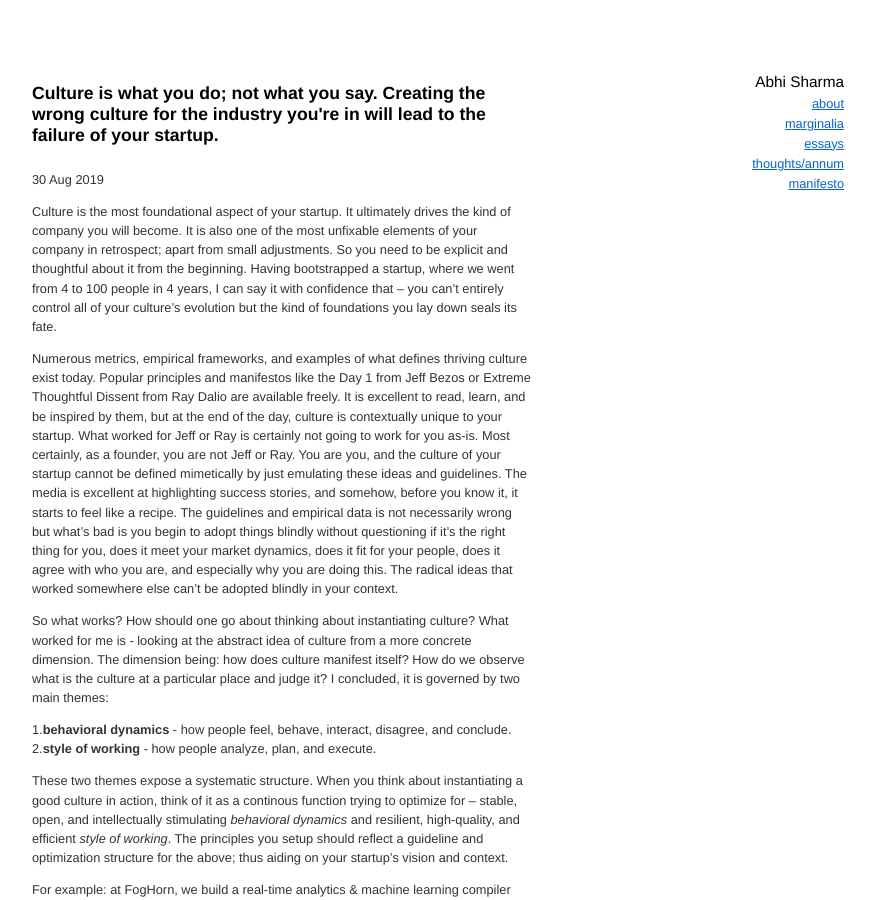
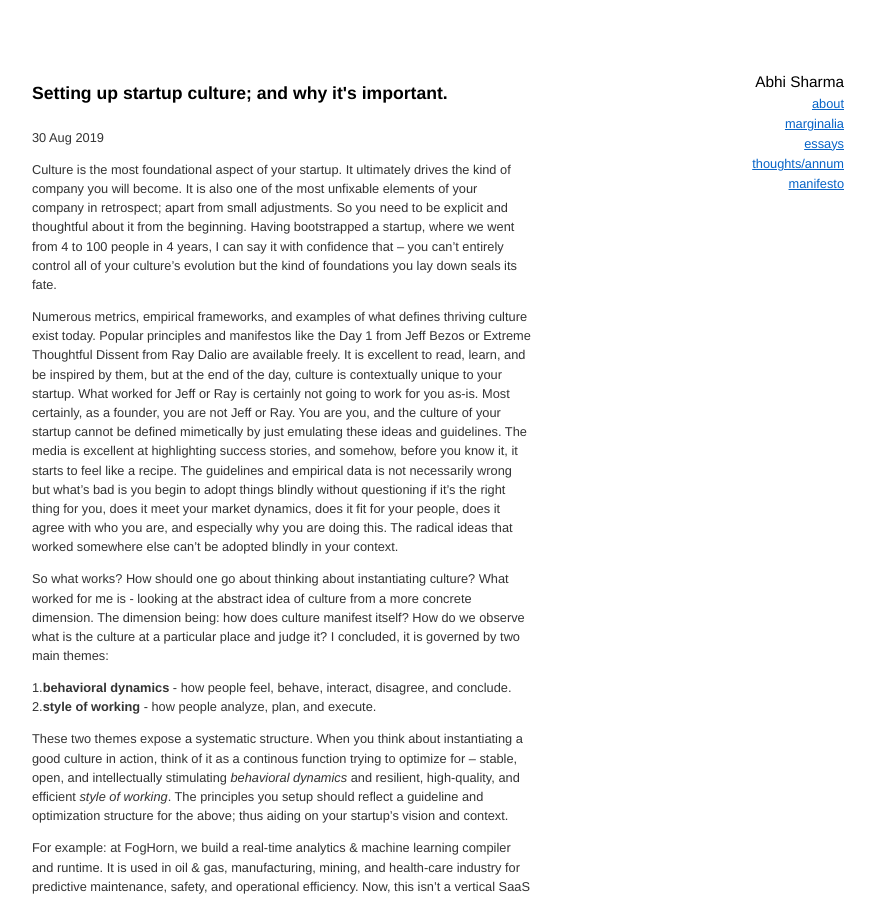
Before and after one commit to abhisharmab/abhisharmab.github.io, a Jekyll site: the page built from essays/_posts/2019-08-30-culture.md, in a window 1280 px wide and 900 px high. Shown: the whole window, without its empty margins (192-1067 px from the left). Built offline with Jekyll 4.4.1, drawn with Linux system fonts in a browser that asks for light colours.

Commit message:
editing title

```diff
--- a/essays/_posts/2019-08-30-culture.md
+++ b/essays/_posts/2019-08-30-culture.md
@@ -1,6 +1,6 @@
 ---
 layout: post
-title: "Culture is what you do; not what you say. Creating the wrong culture for the industry you're in will lead to the failure of your startup."
+title: "Setting up startup culture; and why it's important."
 category: essay
 date: 2019-08-30
 abstract: Distillations on culture
```
